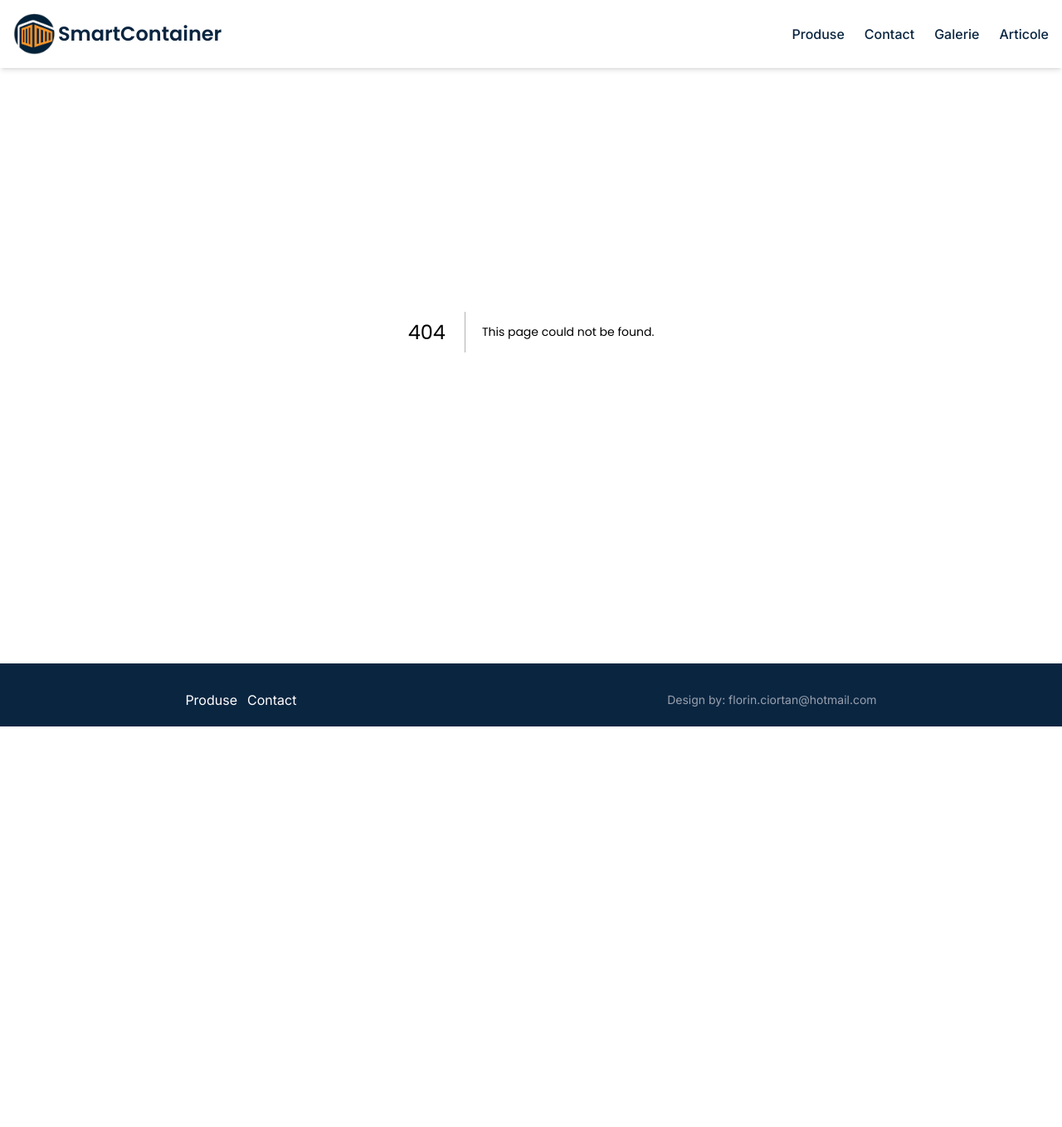
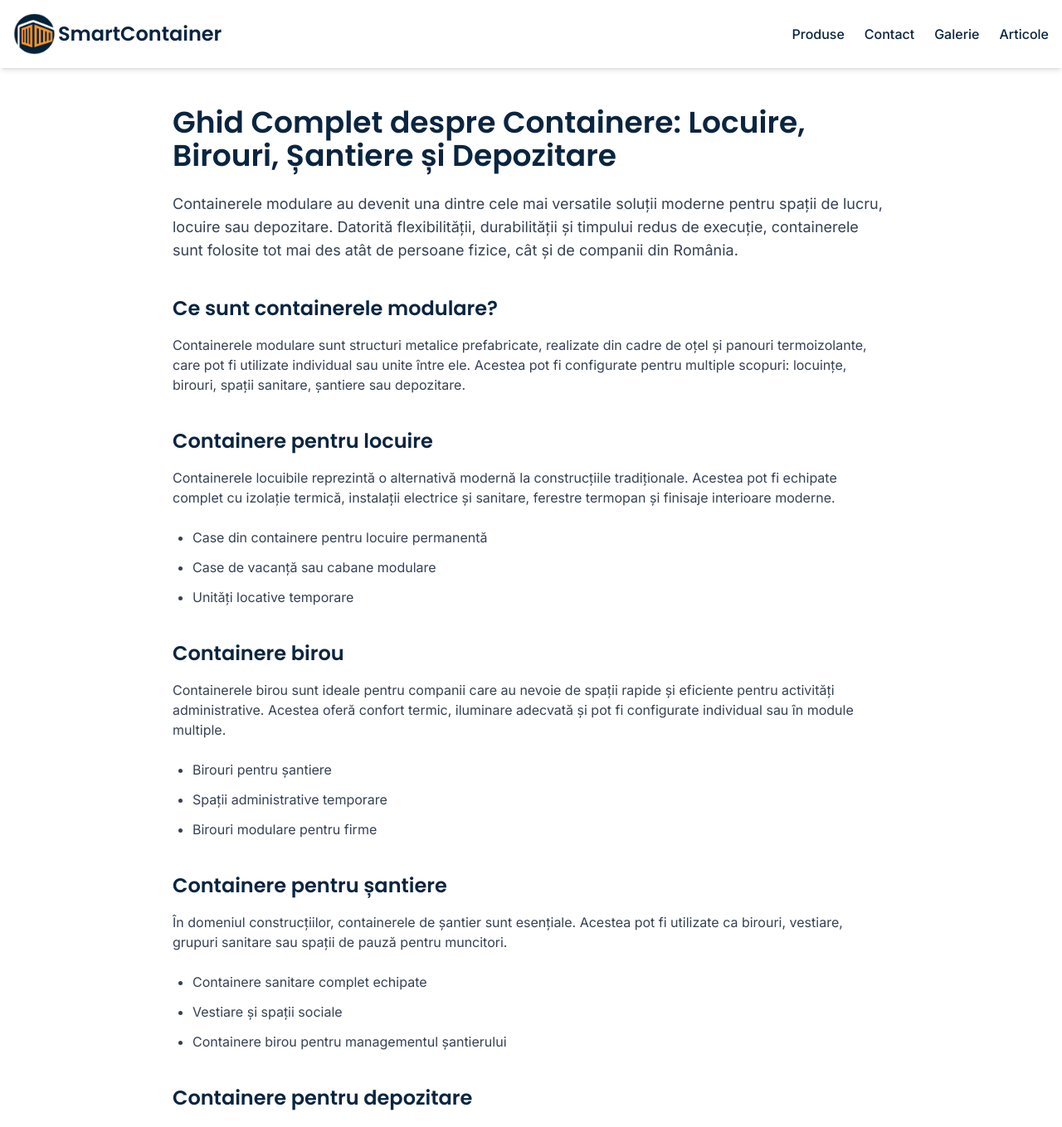
Before and after one commit to CiortanFlorin/Smart-container, a Next.js app: page /articole/ghid-complet in a window 1280 px wide. Before the commit this address had no page. Shown: the top 1359 px of the page at 83% size. Before the commit the page ends 876 px from the top, so only its background shows below. Built offline with nearby package versions, Linux system fonts and the light colour scheme.

Commit message:
add new article

```diff
--- /dev/null
+++ b/src/app/articole/ghid-complet/page.js
@@ -0,0 +1,174 @@
+export const metadata = {
+  title:
+    "Ghid Complet despre Containere: Locuire, Birouri, Șantiere și Depozitare | SmartContainer",
+  description:
+    "Ghid complet despre containere modulare: utilizare pentru locuire, birouri, șantiere și depozitare. Află tipuri, prețuri, avantaje și opțiuni de configurare.",
+  keywords: [
+    "containere",
+    "containere de vanzare",
+    "container locuinta",
+    "container birou",
+    "container santier",
+    "containere modulare",
+    "containere depozitare",
+    "case din containere",
+  ],
+  openGraph: {
+    title:
+      "Ghid Complet despre Containere: Locuire, Birouri, Șantiere și Depozitare",
+    description:
+      "Tot ce trebuie să știi despre containere modulare: utilizări, avantaje, prețuri și configurații disponibile în România.",
+    type: "article",
+    url: "https://smartcontainer.ro/articole/ghid-complet-containere",
+    images: ["/og/ghid-containere.webp"],
+  },
+};
+
+export default function GhidCompletContainerePage() {
+  return (
+    <main className="pt-32 pb-20 px-4 max-w-4xl mx-auto">
+      <h1 className="text-4xl font-bold mb-6 text-(--color-primary)">
+        Ghid Complet despre Containere: Locuire, Birouri, Șantiere și Depozitare
+      </h1>
+
+      <p className="text-lg text-gray-700 mb-8">
+        Containerele modulare au devenit una dintre cele mai versatile soluții
+        moderne pentru spații de lucru, locuire sau depozitare. Datorită
+        flexibilității, durabilității și timpului redus de execuție,
+        containerele sunt folosite tot mai des atât de persoane fizice, cât și
+        de companii din România.
+      </p>
+
+      <h2 className="text-2xl font-semibold mt-10 mb-4">
+        Ce sunt containerele modulare?
+      </h2>
+      <p className="text-gray-700 mb-6">
+        Containerele modulare sunt structuri metalice prefabricate, realizate
+        din cadre de oțel și panouri termoizolante, care pot fi utilizate
+        individual sau unite între ele. Acestea pot fi configurate pentru
+        multiple scopuri: locuințe, birouri, spații sanitare, șantiere sau
+        depozitare.
+      </p>
+
+      <h2 className="text-2xl font-semibold mt-10 mb-4">
+        Containere pentru locuire
+      </h2>
+      <p className="text-gray-700 mb-6">
+        Containerele locuibile reprezintă o alternativă modernă la construcțiile
+        tradiționale. Acestea pot fi echipate complet cu izolație termică,
+        instalații electrice și sanitare, ferestre termopan și finisaje
+        interioare moderne.
+      </p>
+      <ul className="list-disc pl-6 space-y-3 text-gray-700 mb-6">
+        <li>Case din containere pentru locuire permanentă</li>
+        <li>Case de vacanță sau cabane modulare</li>
+        <li>Unități locative temporare</li>
+      </ul>
+
+      <h2 className="text-2xl font-semibold mt-10 mb-4">Containere birou</h2>
+      <p className="text-gray-700 mb-6">
+        Containerele birou sunt ideale pentru companii care au nevoie de spații
+        rapide și eficiente pentru activități administrative. Acestea oferă
+        confort termic, iluminare adecvată și pot fi configurate individual sau
+        în module multiple.
+      </p>
+      <ul className="list-disc pl-6 space-y-3 text-gray-700 mb-6">
+        <li>Birouri pentru șantiere</li>
+        <li>Spații administrative temporare</li>
+        <li>Birouri modulare pentru firme</li>
+      </ul>
+
+      <h2 className="text-2xl font-semibold mt-10 mb-4">
+        Containere pentru șantiere
+      </h2>
+      <p className="text-gray-700 mb-6">
+        În domeniul construcțiilor, containerele de șantier sunt esențiale.
+        Acestea pot fi utilizate ca birouri, vestiare, grupuri sanitare sau
+        spații de pauză pentru muncitori.
+      </p>
+      <ul className="list-disc pl-6 space-y-3 text-gray-700 mb-6">
+        <li>Containere sanitare complet echipate</li>
+        <li>Vestiare și spații sociale</li>
+        <li>Containere birou pentru managementul șantierului</li>
+      </ul>
+
+      <h2 className="text-2xl font-semibold mt-10 mb-4">
+        Containere pentru depozitare
+      </h2>
+      <p className="text-gray-700 mb-6">
+        Containerele de depozitare sunt soluția ideală pentru stocarea sigură a
+        materialelor, echipamentelor sau uneltelor. Structura metalică oferă
+        protecție ridicată împotriva intemperiilor și acces neautorizat.
+      </p>
+
+      <h2 className="text-2xl font-semibold mt-10 mb-4">
+        Prețuri orientative pentru containere
+      </h2>
+      <p className="text-gray-700 mb-4">
+        Prețurile containerelor diferă în funcție de dimensiuni, dotări și
+        destinație:
+      </p>
+      <ul className="list-disc pl-6 space-y-3 text-gray-700">
+        <li>
+          <a
+            href="/produse/container-standard"
+            className="text-(--color-primary) hover:underline font-medium"
+          >
+            Container standard
+          </a>
+          : de la 2500€ + TVA
+        </li>
+
+        <li>
+          <a
+            href="/produse/container-standard"
+            className="text-(--color-primary) hover:underline font-medium"
+          >
+            Container birou
+          </a>
+          : de la 2800€ + TVA
+        </li>
+
+        <li>
+          <a
+            href="/produse/container-sanitar"
+            className="text-(--color-primary) hover:underline font-medium"
+          >
+            Container sanitar
+          </a>
+          : de la 1600€ + TVA
+        </li>
+
+        <li>
+          <a
+            href="/produse/container-dublu"
+            className="text-(--color-primary) hover:underline font-medium"
+          >
+            Containere unite (case modulare)
+          </a>
+          : de la 6500€ + TVA
+        </li>
+      </ul>
+
+      <h2 className="text-2xl font-semibold mt-10 mb-4">
+        Modularitate și personalizare
+      </h2>
+      <p className="text-gray-700 mb-6">
+        Unul dintre cele mai mari avantaje ale containerelor modulare este
+        posibilitatea de personalizare. Modulele pot fi unite orizontal sau
+        vertical, pot fi realizate în orice dimensiune transportabilă și pot fi
+        echipate cu diverse accesorii: grupuri sanitare, sisteme electrice,
+        instalații speciale sau finisaje premium.
+      </p>
+
+      <h2 className="text-2xl font-semibold mt-10 mb-4">Concluzie</h2>
+      <p className="text-gray-700 mb-6">
+        Indiferent dacă ai nevoie de un container de locuit, un container birou,
+        un spațiu pentru șantier sau o soluție de depozitare, containerele
+        modulare oferă flexibilitate, durabilitate și costuri optimizate. Pentru
+        soluții personalizate, te invităm să ne contactezi sau să consulți
+        galeria noastră de proiecte realizate.
+      </p>
+    </main>
+  );
+}
--- a/src/app/components/navbar.js
+++ b/src/app/components/navbar.js
@@ -79,6 +79,12 @@ export default function Navbar() {
 
             {/* Dropdown menu */}
             <div className="invisible absolute left-1/2 w-86 -translate-x-1/2 -translate-y-2.5 space-y-2 rounded-lg bg-white px-4 pt-2 text-center opacity-0 transition-all duration-300 ease-in-out group-hover:visible group-hover:translate-y-0 group-hover:opacity-100">
+              <a
+                href="/articole/ghid-complet"
+                className="block py-2 hover:text-(--color-accent)"
+              >
+                Ghid Complet pentru Alegerea Containerelor Modulare
+              </a>
               <a
                 href="/articole/avantaje-preturi"
                 className="block py-2 hover:text-(--color-accent)"
@@ -200,6 +206,13 @@ export default function Navbar() {
             {dropdownArticoleOpen && (
               <div className="ml-4 mt-2 flex flex-col gap-3 ">
                 <a
+                  href="/articole/ghid-complet"
+                  onClick={() => setMenuOpen(false)}
+                  className="hover:text-(--color-accent)"
+                >
+                 Ghid pentru Alegerea Containerelor Modulare
+                </a>
+                <a
                   href="/articole/avantaje-preturi"
                   onClick={() => setMenuOpen(false)}
                   className="hover:text-(--color-accent)"
```
Also changed, not shown: 1 other file (tests, documents, lock files or other folders).
